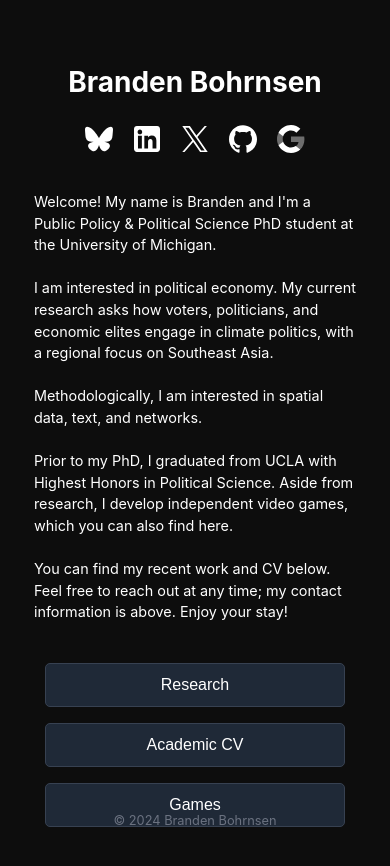
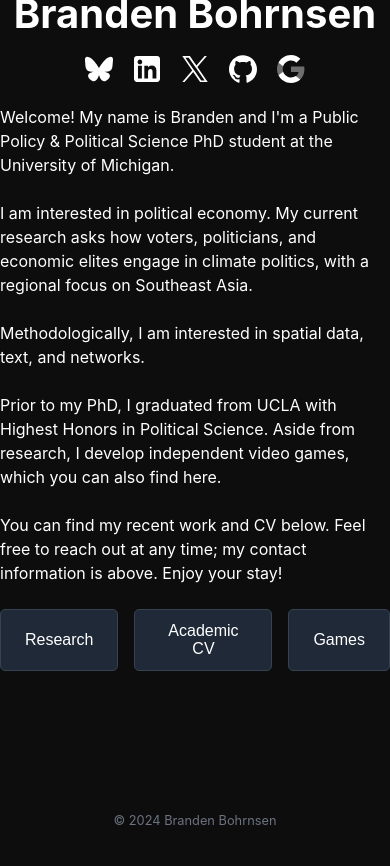
Before and after one commit to eigenstuffs/Website, a SvelteKit app: page / in a window 390 px wide. Shown: the top 866 px of the page. After the commit the page ends 844 px from the top, so only its background shows below. Built offline with nearby package versions, Linux system fonts and the light colour scheme.

Commit message:
Update +page.svelte

```diff
--- a/src/routes/+page.svelte
+++ b/src/routes/+page.svelte
@@ -45,56 +45,6 @@
     max-width: 500px;
     line-height: 1.5;
     margin: 1rem 0;
-    padding: 0 1rem;
-  }
-
-  @media (max-width: 768px) {
-    p {
-      max-width: 90%;
-      font-size: 0.95rem;
-    }
-
-    h1 {
-      font-size: 2rem;
-    }
-
-    .button-row {
-      flex-direction: column;
-      width: 90%;
-      max-width: 300px;
-    }
-
-    .icon-row {
-      flex-wrap: wrap;
-      max-width: 300px;
-      justify-content: center;
-    }
-  }
-
-  @media (max-width: 480px) {
-    p {
-      font-size: 0.9rem;
-    }
-
-    h1 {
-      font-size: 1.75rem;
-      height: auto;
-    }
-
-    button {
-      width: 100%;
-    }
-
-    :global(body) {
-      height: auto;
-      min-height: 100vh;
-      padding: 2rem 0;
-    }
-
-    footer {
-      position: relative;
-      margin-top: 2rem;
-    }
   }
 
   .icon-row {
@@ -145,19 +95,9 @@
     font-size: 0.8rem;
     color: #6b7280;
   }
-
-  .main-container {
-    display: flex;
-    flex-direction: column;
-    align-items: center;
-    width: 100%;
-    max-width: 800px;
-    padding: 0 1rem;
-    box-sizing: border-box;
-  }
 </style>
 
-<div class="main-container">
+<div>
   <h1>{displayText}</h1>
   <div class="icon-row">
     <a href="https://bsky.app/profile/branden.zip" target="_blank" rel="noopener noreferrer">
```
